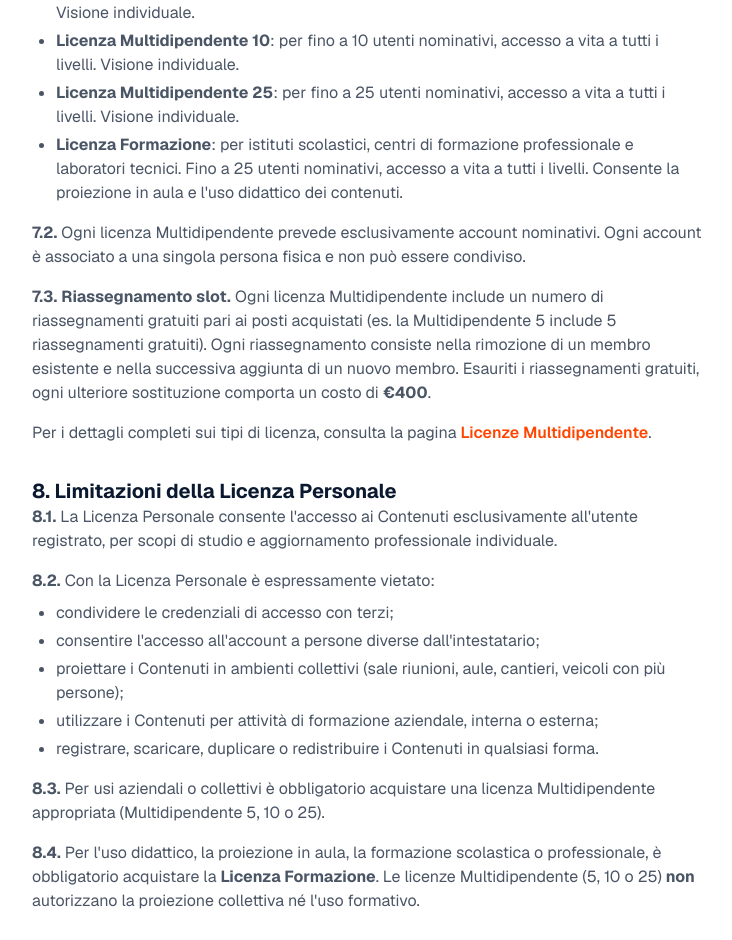
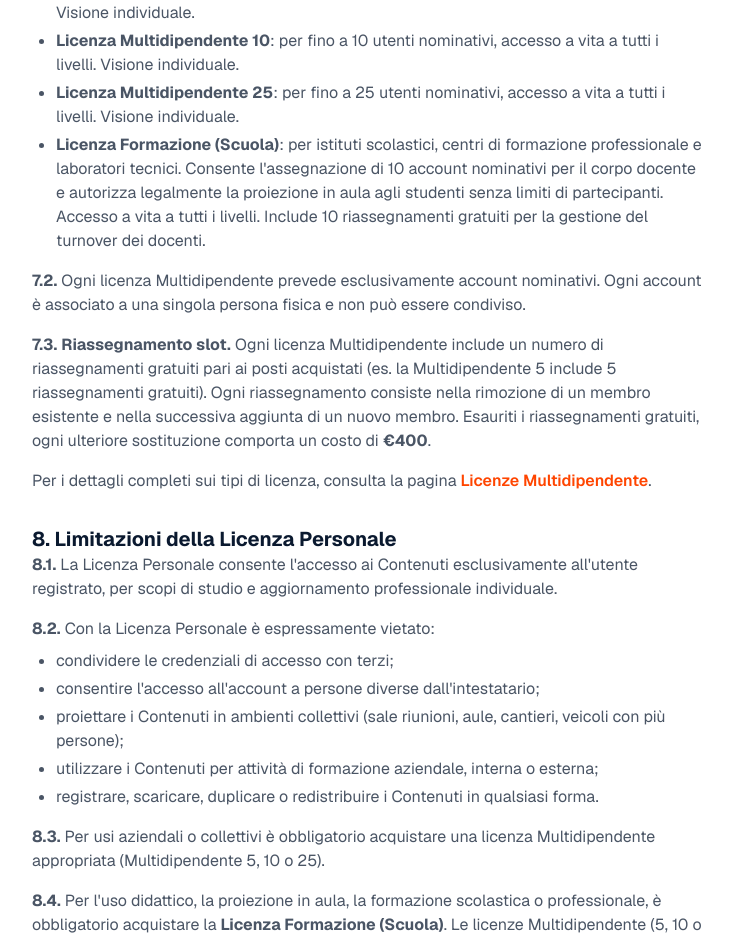
Before and after one commit to simonsilvercaldaie/sito-caldaie, a Next.js app: page /termini in a window 1280 px wide. Shown: the part 1660-2600 px from the top of the page, without its empty margins (273-1005 px from the left). Built offline with nearby package versions, Linux system fonts and the light colour scheme.

Commit message:
feat: implement scuola_10 product logic and legal terms

```diff
--- a/app/api/complete-purchase/route.ts
+++ b/app/api/complete-purchase/route.ts
@@ -202,7 +202,7 @@ export async function POST(request: NextRequest) {
             .maybeSingle()
 
         const billing = billingData as BillingProfile | null
-        const isTeam = product_code.startsWith('multi_')
+        const isTeam = product_code.startsWith('multi_') || product_code.startsWith('scuola_')
 
         // Common snapshot data
         const snapshotData = {
--- a/app/api/replay-purchase/route.ts
+++ b/app/api/replay-purchase/route.ts
@@ -257,7 +257,7 @@ export async function POST(request: NextRequest) {
         console.log(`[replay-purchase] Match prodotto: ${productCode} per €${amountCents / 100}`)
 
         // Logica Differenziata (Team vs Individual)
-        const isTeam = productCode.startsWith('team_')
+        const isTeam = productCode.startsWith('multi_') || productCode.startsWith('scuola_')
 
         if (isTeam) {
             // --- LOGICA TEAM (Copiata da complete-purchase per coerenza) ---
--- a/app/licenze-multidipendente/page.tsx
+++ b/app/licenze-multidipendente/page.tsx
@@ -286,10 +286,10 @@ export default function TeamLicensePage() {
                         <TeamCard
                             title="🎓 Formazione"
                             bigNumber="Scuola"
-                            users={1} // Internally, it grants 1 owner account
+                            users={10}
                             badgeText="Allievi Illimitati"
                             price="5.000"
-                            code="multi_25"
+                            code="scuola_10"
                             amount={5000}
                             highlighted={true}
                             icon={<GraduationCap className="w-4 h-4" />}
@@ -298,7 +298,8 @@ export default function TeamLicensePage() {
                                 'Uso <strong>didattico e formativo</strong> consentito',
                                 'Nessun limite di partecipanti in presenza',
                                 'Accesso completo a <strong>tutti i 3 Livelli</strong>',
-                                '<strong>1 Account Istituto</strong> per la proiezione',
+                                'Fino a <strong>10 Account</strong> per i Docenti',
+                                '<strong>10 riassegnamenti</strong> gratuiti (turnover del corpo docenti)',
                                 'Ideale per <strong>istituti tecnici, CFP, laboratori</strong>'
                             ]}
                         />
--- a/app/termini/page.tsx
+++ b/app/termini/page.tsx
@@ -97,7 +97,7 @@ export default function TerminiPage() {
                                 <li><strong>Licenza Multidipendente 5</strong>: per fino a 5 utenti nominativi, accesso a vita a tutti i livelli. Visione individuale.</li>
                                 <li><strong>Licenza Multidipendente 10</strong>: per fino a 10 utenti nominativi, accesso a vita a tutti i livelli. Visione individuale.</li>
                                 <li><strong>Licenza Multidipendente 25</strong>: per fino a 25 utenti nominativi, accesso a vita a tutti i livelli. Visione individuale.</li>
-                                <li><strong>Licenza Formazione</strong>: per istituti scolastici, centri di formazione professionale e laboratori tecnici. Fino a 25 utenti nominativi, accesso a vita a tutti i livelli. Consente la proiezione in aula e l'uso didattico dei contenuti.</li>
+                                <li><strong>Licenza Formazione (Scuola)</strong>: per istituti scolastici, centri di formazione professionale e laboratori tecnici. Consente l'assegnazione di 10 account nominativi per il corpo docente e autorizza legalmente la proiezione in aula agli studenti senza limiti di partecipanti. Accesso a vita a tutti i livelli. Include 10 riassegnamenti gratuiti per la gestione del turnover dei docenti.</li>
                             </ul>
                             <p className="mt-4"><strong>7.2.</strong> Ogni licenza Multidipendente prevede esclusivamente account nominativi. Ogni account è associato a una singola persona fisica e non può essere condiviso.</p>
                             <p className="mt-4"><strong>7.3.</strong> <strong>Riassegnamento slot.</strong> Ogni licenza Multidipendente include un numero di riassegnamenti gratuiti pari ai posti acquistati (es. la Multidipendente 5 include 5 riassegnamenti gratuiti). Ogni riassegnamento consiste nella rimozione di un membro esistente e nella successiva aggiunta di un nuovo membro. Esauriti i riassegnamenti gratuiti, ogni ulteriore sostituzione comporta un costo di <strong>€400</strong>.</p>
@@ -119,7 +119,7 @@ export default function TerminiPage() {
                                 <li>registrare, scaricare, duplicare o redistribuire i Contenuti in qualsiasi forma.</li>
                             </ul>
                             <p className="mt-4"><strong>8.3.</strong> Per usi aziendali o collettivi è obbligatorio acquistare una licenza Multidipendente appropriata (Multidipendente 5, 10 o 25).</p>
-                            <p className="mt-4"><strong>8.4.</strong> Per l'uso didattico, la proiezione in aula, la formazione scolastica o professionale, è obbligatorio acquistare la <strong>Licenza Formazione</strong>. Le licenze Multidipendente (5, 10 o 25) <strong>non</strong> autorizzano la proiezione collettiva né l'uso formativo.</p>
+                            <p className="mt-4"><strong>8.4.</strong> Per l'uso didattico, la proiezione in aula, la formazione scolastica o professionale, è obbligatorio acquistare la <strong>Licenza Formazione (Scuola)</strong>. Le licenze Multidipendente (5, 10 o 25) destinate alle aziende termoidrauliche <strong>non</strong> autorizzano la proiezione collettiva né l'uso formativo di gruppo.</p>
                         </section>
 
                         <section>
--- a/lib/accessControl.ts
+++ b/lib/accessControl.ts
@@ -30,6 +30,8 @@ const PRODUCT_TO_LEVELS: Record<string, AccessLevel[]> = {
     'multi_5':           ['base', 'intermedio', 'avanzato'],
     'multi_10':          ['base', 'intermedio', 'avanzato'],
     'multi_25':          ['base', 'intermedio', 'avanzato'],
+    // Scuola
+    'scuola_10':         ['base', 'intermedio', 'avanzato'],
 }
 
 // Course level → access_level mapping
--- a/lib/legalTexts.ts
+++ b/lib/legalTexts.ts
@@ -16,8 +16,8 @@ Ogni licenza personale è valida per un singolo utilizzatore. Non è cedibile n
 **Licenza Multidipendente**
 Le licenze Multidipendente (5, 10 o 25 posti) assegnano uno slot individuale a ciascun collaboratore. Ogni membro accede con il proprio account Google personale. Le licenze Multidipendente non consentono la proiezione in aula né l'uso didattico. Ogni licenza include un numero di riassegnamenti gratuiti pari ai posti (es. Multidipendente 5 = 5 riassegnamenti gratis). Oltre la soglia, €400 per riassegnamento.
 
-**Licenza Formazione**
-La Licenza Formazione è riservata a istituti scolastici, centri di formazione professionale e laboratori tecnici. È l'unica licenza che autorizza la proiezione in aula e l'uso didattico dei contenuti.
+**Licenza Formazione (Scuola)**
+La Licenza Formazione (Scuola) è riservata a istituti scolastici, centri di formazione e laboratori tecnici. Garantisce 10 account nominativi per il corpo docente e autorizza la proiezione in aula per la didattica senza limiti di allievi. Include 10 riassegnamenti gratuiti. Le normali licenze Multidipendente non lo consentono.
 
 **Sessioni e Dispositivi**
 È consentita una sola sessione attiva per account: l'accesso da un nuovo dispositivo disconnette automaticamente quello precedente. Ogni account può registrare al massimo 2 dispositivi, con possibilità di reset una volta ogni 30 giorni. È richiesto un login periodico per mantenere attiva la sessione.
--- a/lib/serverPricing.ts
+++ b/lib/serverPricing.ts
@@ -11,7 +11,10 @@ export const PRODUCT_PRICES_CENTS = {
     // Multidipendente
     'multi_5': 300000,    // 3000 EUR
     'multi_10': 400000,   // 4000 EUR
-    'multi_25': 500000    // 5000 EUR
+    'multi_25': 500000,   // 5000 EUR
+
+    // Scuola/Formazione
+    'scuola_10': 500000   // 5000 EUR
 } as const
 
 export type ProductCode = keyof typeof PRODUCT_PRICES_CENTS
```
